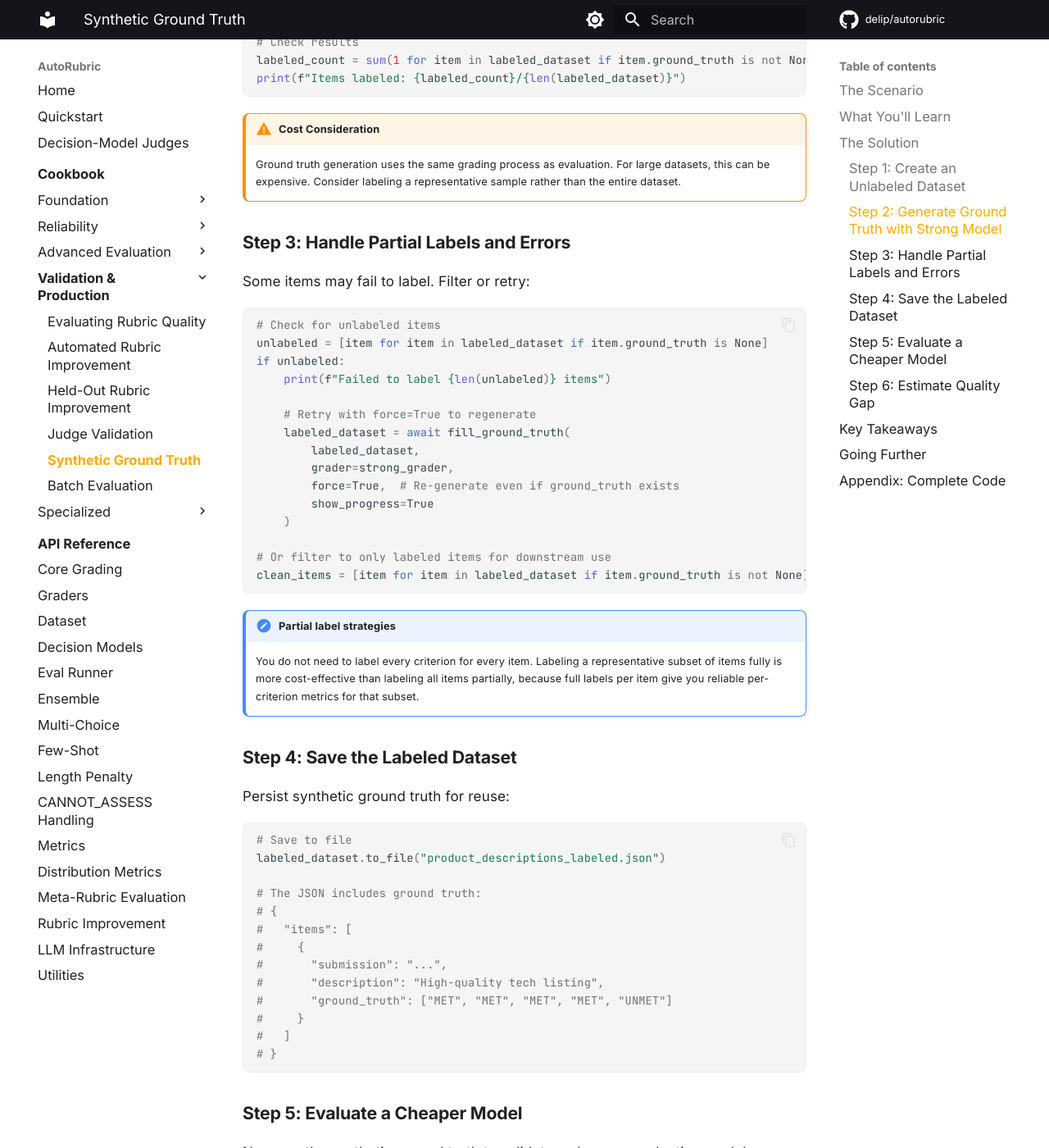
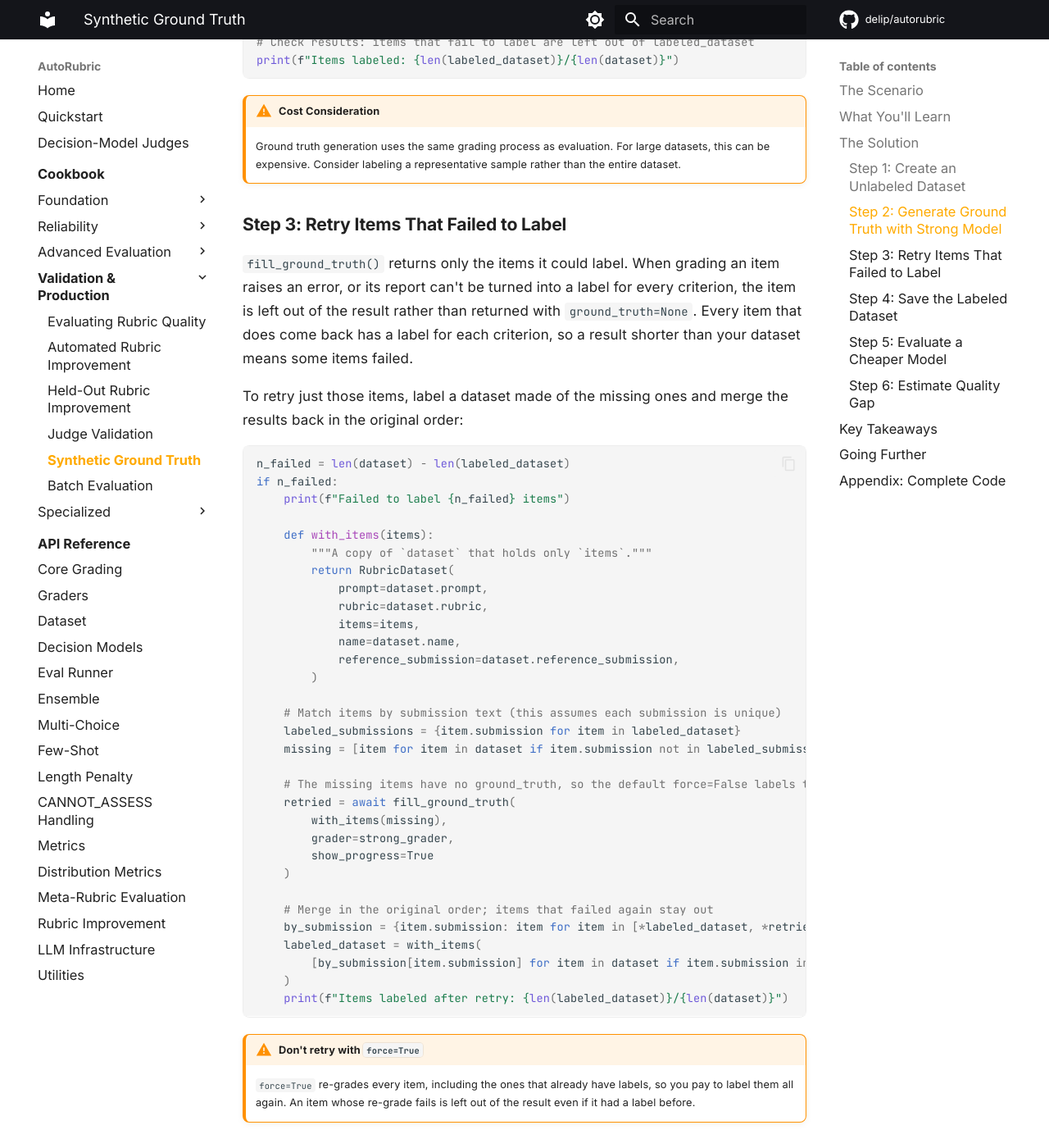
Before and after one commit to delip/autorubric, an MkDocs documentation site: the page built from docs/cookbook/synthetic-ground-truth.md, in a window 1280 px wide and 1400 px high, scrolled down 2937 px. Shown: the whole window at 82% size. Built offline with MkDocs 1.6.1 and Material for MkDocs 9.7.7, drawn with Linux system fonts in a browser that asks for light colours; comment, search, counter and statistics services are not loaded; some of the changed text lies outside the part shown.

Commit message:
Document that fill_ground_truth drops items it fails to label
The synthetic ground truth cookbook told readers that failed items come
back with ground_truth=None and suggested finding them that way and
retrying with force=True. fill_ground_truth actually leaves failed items
out of the result, so that list was always empty, and force=True
re-grades every item (and drops any whose re-grade fails, label and all).

Rewrite Step 3 to find the missing items by comparing against the input
dataset, label only those, and merge them back in the original order.
Fix the labeled-count prints, which always showed N/N, drop the note
suggesting criteria can be labeled partially (ground truth covers every
criterion of an item), and note the dropping in the API example.

````diff
--- a/docs/cookbook/synthetic-ground-truth.md
+++ b/docs/cookbook/synthetic-ground-truth.md
@@ -25,7 +25,7 @@ flowchart LR
 - Using `fill_ground_truth()` to generate synthetic labels
 - Choosing strong models for ground truth generation
 - The `force` parameter for re-generating labels
-- Filtering items with generation errors
+- Finding and retrying items that failed to label
 - Evaluating cheaper models against synthetic ground truth
 
 ## The Solution
@@ -116,9 +116,8 @@ labeled_dataset = await fill_ground_truth(
     show_progress=True
 )
 
-# Check results
-labeled_count = sum(1 for item in labeled_dataset if item.ground_truth is not None)
-print(f"Items labeled: {labeled_count}/{len(labeled_dataset)}")
+# Check results: items that fail to label are left out of labeled_dataset
+print(f"Items labeled: {len(labeled_dataset)}/{len(dataset)}")
 ```
 
 !!! warning "Cost Consideration"
@@ -126,33 +125,55 @@ print(f"Items labeled: {labeled_count}/{len(labeled_dataset)}")
     For large datasets, this can be expensive. Consider labeling a
     representative sample rather than the entire dataset.
 
-### Step 3: Handle Partial Labels and Errors
+### Step 3: Retry Items That Failed to Label
 
-Some items may fail to label. Filter or retry:
+`fill_ground_truth()` returns only the items it could label. When grading an
+item raises an error, or its report can't be turned into a label for every
+criterion, the item is left out of the result rather than returned with
+`ground_truth=None`. Every item that does come back has a label for each
+criterion, so a result shorter than your dataset means some items failed.
+
+To retry just those items, label a dataset made of the missing ones and merge
+the results back in the original order:
 
 ```python
-# Check for unlabeled items
-unlabeled = [item for item in labeled_dataset if item.ground_truth is None]
-if unlabeled:
-    print(f"Failed to label {len(unlabeled)} items")
+n_failed = len(dataset) - len(labeled_dataset)
+if n_failed:
+    print(f"Failed to label {n_failed} items")
 
-    # Retry with force=True to regenerate
-    labeled_dataset = await fill_ground_truth(
-        labeled_dataset,
+    def with_items(items):
+        """A copy of `dataset` that holds only `items`."""
+        return RubricDataset(
+            prompt=dataset.prompt,
+            rubric=dataset.rubric,
+            items=items,
+            name=dataset.name,
+            reference_submission=dataset.reference_submission,
+        )
+
+    # Match items by submission text (this assumes each submission is unique)
+    labeled_submissions = {item.submission for item in labeled_dataset}
+    missing = [item for item in dataset if item.submission not in labeled_submissions]
+
+    # The missing items have no ground_truth, so the default force=False labels them all
+    retried = await fill_ground_truth(
+        with_items(missing),
         grader=strong_grader,
-        force=True,  # Re-generate even if ground_truth exists
         show_progress=True
     )
 
-# Or filter to only labeled items for downstream use
-clean_items = [item for item in labeled_dataset if item.ground_truth is not None]
+    # Merge in the original order; items that failed again stay out
+    by_submission = {item.submission: item for item in [*labeled_dataset, *retried]}
+    labeled_dataset = with_items(
+        [by_submission[item.submission] for item in dataset if item.submission in by_submission]
+    )
+    print(f"Items labeled after retry: {len(labeled_dataset)}/{len(dataset)}")
 ```
 
-!!! note "Partial label strategies"
-    You do not need to label every criterion for every item. Labeling a
-    representative subset of items fully is more cost-effective than labeling
-    all items partially, because full labels per item give you reliable
-    per-criterion metrics for that subset.
+!!! warning "Don't retry with `force=True`"
+    `force=True` re-grades every item, including the ones that already have
+    labels, so you pay to label them all again. An item whose re-grade fails
+    is left out of the result even if it had a label before.
 
 ### Step 4: Save the Labeled Dataset
 
@@ -274,6 +295,7 @@ GPT-4-mini (prod)         89.0%      0.762   $0.0124
 - **`fill_ground_truth()`** automates label generation with any grader
 - **Use powerful models** for ground truth (GPT-4, Claude Opus/Sonnet)
 - **`force=True`** regenerates labels for already-labeled items
+- **Failed items are left out** of the result, so retry only the missing ones
 - **Save labeled datasets** to avoid regenerating expensive labels
 - **Compare model costs** against accuracy when choosing production models
 - **Synthetic labels have limitations**—validate a sample when possible
@@ -510,8 +532,8 @@ async def main():
         show_progress=True
     )
 
-    labeled_count = sum(1 for item in labeled_dataset if item.ground_truth is not None)
-    print(f"\nLabeled: {labeled_count}/{len(labeled_dataset)} items")
+    # Items that fail to label are left out of labeled_dataset
+    print(f"\nLabeled: {len(labeled_dataset)}/{len(dataset)} items")
 
     # Save labeled dataset
     labeled_dataset.to_file("product_descriptions_labeled.json")
````
Also changed, not shown: docs/api/utilities.md (+1 -0 lines).
